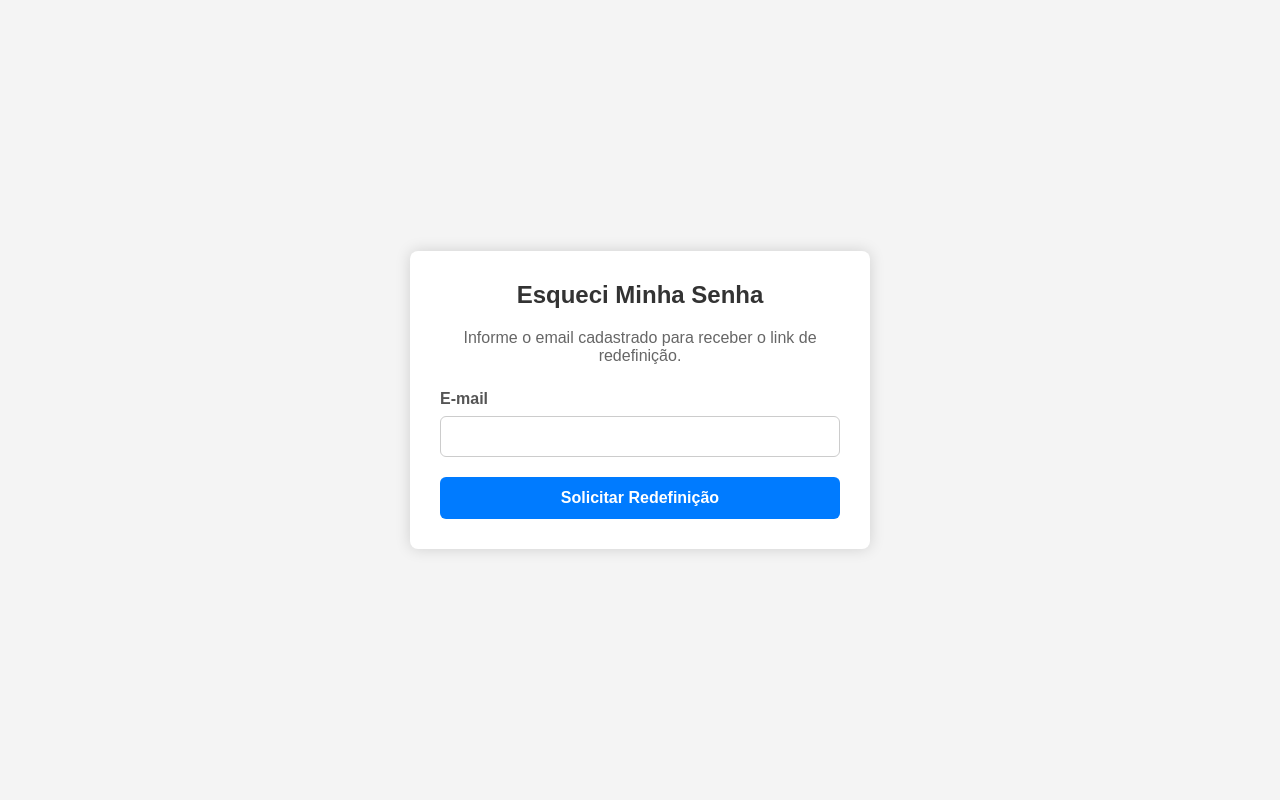
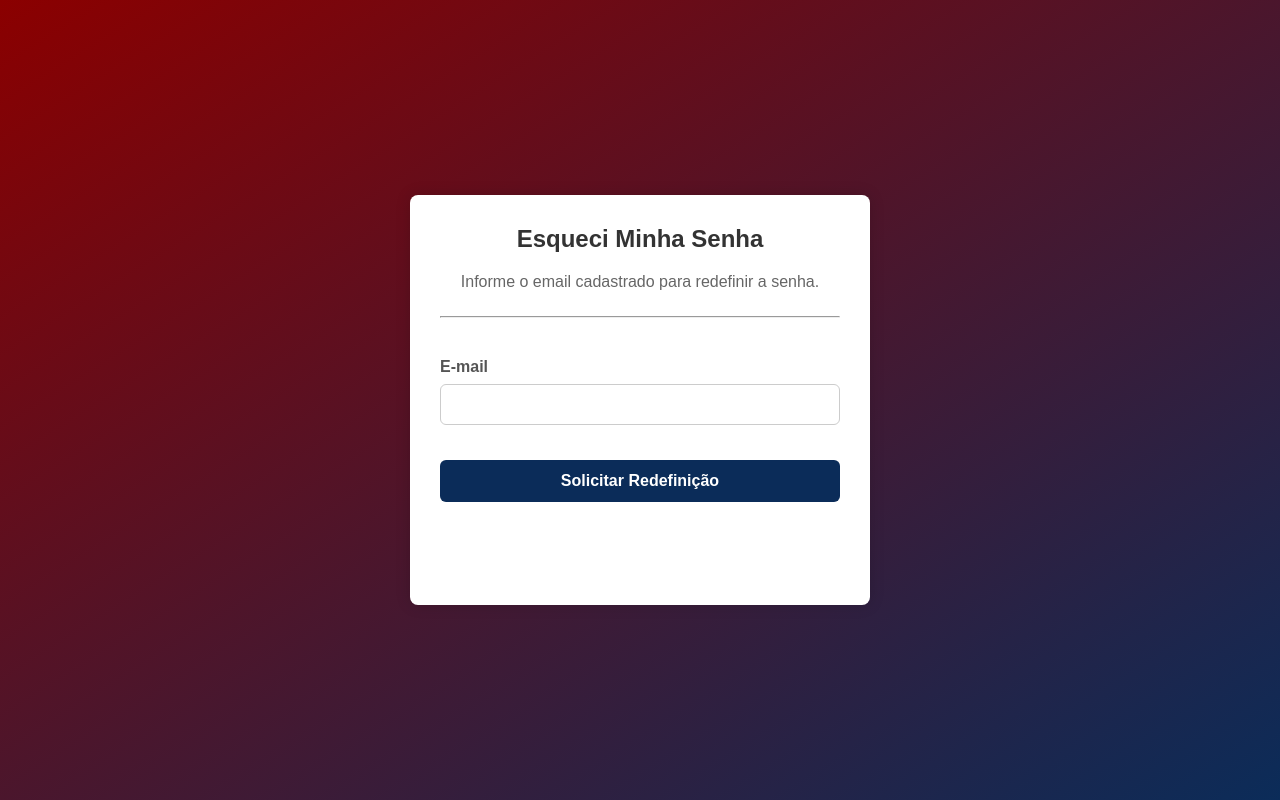
Before and after one commit to jorgeapontes/Risenglish, a PHP site: page /solicitar_reset.php in a window 1280 px wide. Run offline with PHP 8.4, Linux system fonts and the light colour scheme; some libraries are stand-ins or nearby versions.

Commit message:
css esqueci a senha

```diff
--- a/php/solicitar_reset.php
+++ b/php/solicitar_reset.php
@@ -52,7 +52,7 @@ if ($_SERVER['REQUEST_METHOD'] === 'POST' && isset($_POST['email'])) {
 
             } else {
                 // Mensagem genérica por segurança
-                $message = '<div class="alert alert-warning">Se o e-mail estiver cadastrado, um link de redefinição foi enviado. Verifique sua caixa de entrada e spam.</div>';
+                $message = '<div class="alert alert-warning">Um link de redefinição de senha foi enviado para o e-amil fornecido.</div>';
             }
         } catch (Exception $e) {
             error_log("Erro no processo de reset: " . $e->getMessage());
@@ -68,15 +68,15 @@ if ($_SERVER['REQUEST_METHOD'] === 'POST' && isset($_POST['email'])) {
     <meta name="viewport" content="width=device-width, initial-scale=1.0">
     <title>Esqueci Minha Senha - Ris English</title>
     <style>
-        body { font-family: Arial, sans-serif; background-color: #f4f4f4; display: flex; justify-content: center; align-items: center; min-height: 100vh; margin: 0; padding: 20px; box-sizing: border-box; }
-        .login-container { background-color: white; padding: 30px; border-radius: 8px; box-shadow: 0 0 15px rgba(0, 0, 0, 0.15); width: 100%; max-width: 400px; }
+        body { font-family: Arial, sans-serif; background: linear-gradient(to bottom right, #8B0000, #0B2C59);; display: flex; justify-content: center; align-items: center; min-height: 100vh; margin: 0; padding: 20px; box-sizing: border-box; }
+        .login-container { background-color: white; padding: 30px; border-radius: 8px; box-shadow: 0 0 15px rgba(0, 0, 0, 0.15); width: 100%; max-width: 400px; height: 350px; }
         h2 { text-align: center; color: #333; margin-top: 0; }
-        .form-group { margin-bottom: 20px; }
+        .form-group { margin-bottom: 20px; margin-top: 40px; }
         .form-group label { display: block; margin-bottom: 8px; font-weight: bold; color: #555; }
         .form-control { width: 100%; padding: 12px; border: 1px solid #ccc; border-radius: 6px; box-sizing: border-box; transition: border-color 0.3s; }
         .form-control:focus { border-color: #007bff; outline: none; }
         .btn-primary {
-            background-color: #007bff;
+            background-color: #0B2C59;
             color: white;
             padding: 12px;
             border: none;
@@ -86,8 +86,9 @@ if ($_SERVER['REQUEST_METHOD'] === 'POST' && isset($_POST['email'])) {
             font-size: 16px;
             font-weight: bold;
             transition: background-color 0.3s ease;
+            margin-top: 15px;
         }
-        .btn-primary:hover { background-color: #0056b3; }
+        .btn-primary:hover { background-color: #173b6d; }
         .alert { padding: 15px; margin-bottom: 20px; border-radius: 6px; text-align: center; font-weight: bold; }
         .alert-success { background-color: #d4edda; color: #155724; border: 1px solid #c3e6cb; }
         .alert-danger { background-color: #f8d7da; color: #721c24; border: 1px solid #f5c6cb; }
@@ -101,7 +102,8 @@ if ($_SERVER['REQUEST_METHOD'] === 'POST' && isset($_POST['email'])) {
         <?php echo $message; ?>
 
         <form method="POST" action="solicitar_reset.php">
-            <p style="text-align: center; margin-bottom: 25px; color: #666;">Informe o email cadastrado para receber o link de redefinição.</p>
+            <p style="text-align: center; margin-bottom: 25px; color: #666;">Informe o email cadastrado para redefinir a senha.</p>
+            <hr>
 
             <div class="form-group">
                 <label for="email">E-mail</label>
```
